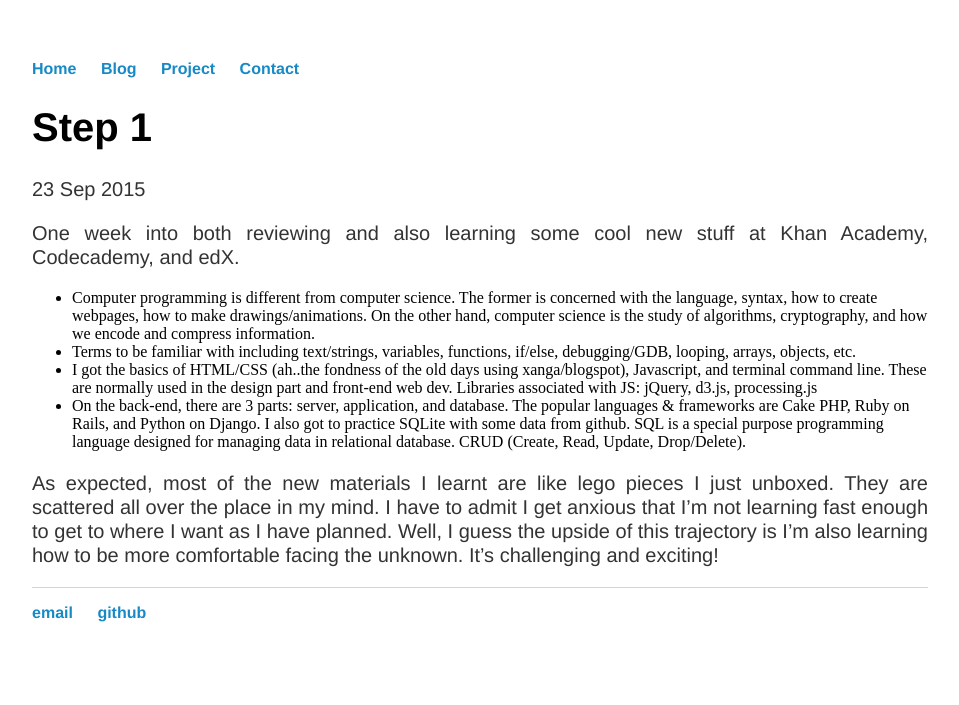
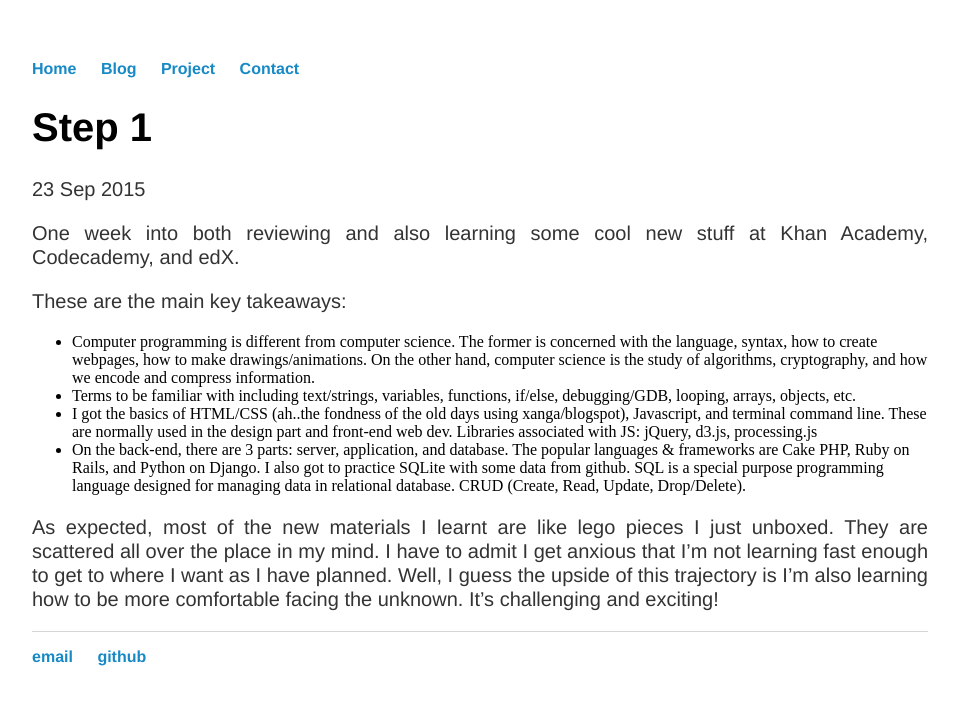
Before and after one commit to saturdaystepbystep/saturdaystepbystep.github.io, a Jekyll site: the page built from _posts/2015-09-23-step-1.md, in a window 1280 px wide. Shown: the top 705 px of the page, without its empty margins (160-1119 px from the left). Built offline with Jekyll 4.4.1, drawn with Linux system fonts in a browser that asks for light colours.

Commit message:
Update 2015-09-23-step-1.md

```diff
--- a/_posts/2015-09-23-step-1.md
+++ b/_posts/2015-09-23-step-1.md
@@ -5,7 +5,7 @@ date: 2015-09-23
 ---
 One week into both reviewing and also learning some cool new stuff at Khan Academy, Codecademy, and edX.
 
-
+These are the main key takeaways:
 <ul>
 <li>Computer programming is different from computer science. The former is concerned with the language, syntax, how to create webpages, how to make drawings/animations. On the other hand, computer science is the study of algorithms, cryptography, and how we encode and compress information. </li>
 <li>Terms to be familiar with including text/strings, variables, functions, if/else, debugging/GDB, looping, arrays, objects, etc.</li>
```
